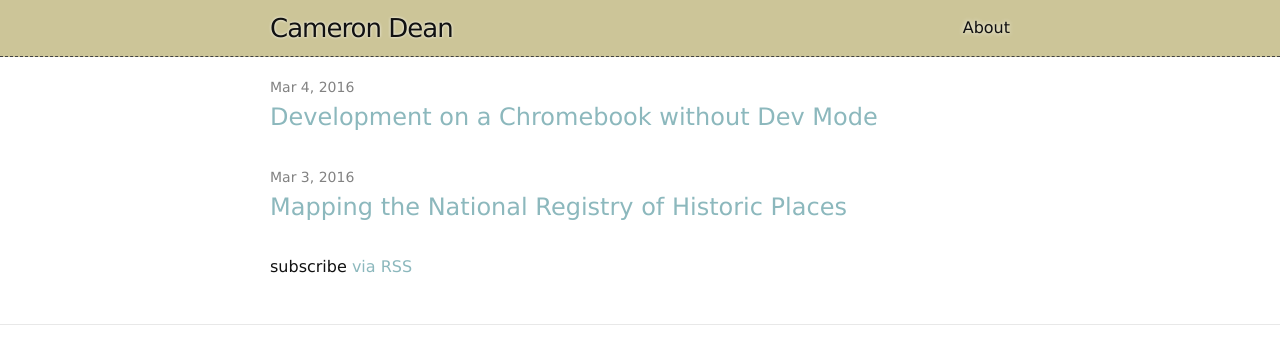
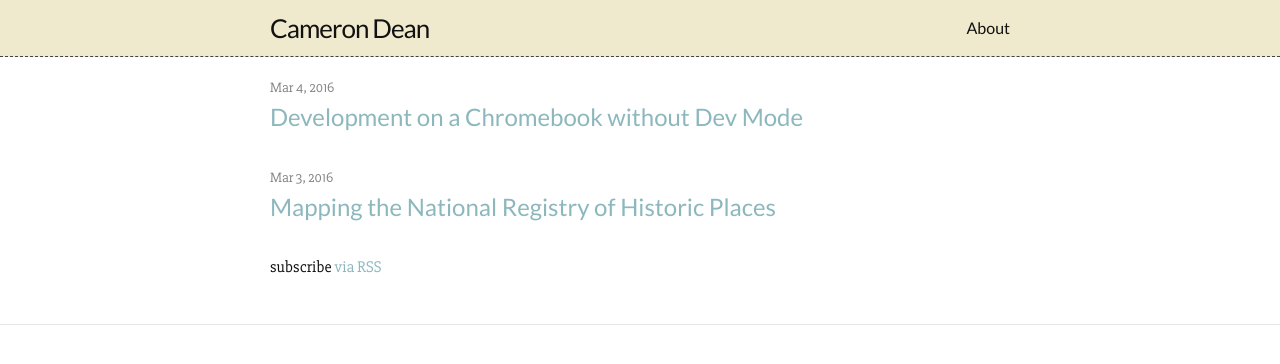
Before and after one commit to chdean/chdean.github.io, a Jekyll site: the page built from index.html, in a window 1280 px wide. Shown: the top 364 px of the page. Built offline with Jekyll 4.4.1, drawn with Linux system fonts in a browser that asks for light colours.

Commit message:
adjusted colors

```diff
--- a/_includes/head.html
+++ b/_includes/head.html
@@ -7,6 +7,7 @@
   <meta name="description" content="{% if page.excerpt %}{{ page.excerpt | strip_html | strip_newlines | truncate: 160 }}{% else %}{{ site.description }}{% endif %}">
 
   <link rel="stylesheet" href="{{ "/css/main.css" | prepend: site.baseurl }}">
+  <link href='https://fonts.googleapis.com/css?family=Slabo+27px|Lato' rel='stylesheet' type='text/css'>
   <link rel="canonical" href="{{ page.url | replace:'index.html','' | prepend: site.baseurl | prepend: site.url }}">
   <link rel="alternate" type="application/rss+xml" title="{{ site.title }}" href="{{ "/feed.xml" | prepend: site.baseurl | prepend: site.url }}">
 </head>
--- a/_sass/_base.scss
+++ b/_sass/_base.scss
@@ -83,6 +83,7 @@ li {
  */
 h1, h2, h3, h4, h5, h6 {
     font-weight: $base-font-weight;
+    font-family: $head-font-family;
 }
 
 
--- a/_sass/_layout.scss
+++ b/_sass/_layout.scss
@@ -13,8 +13,7 @@
 }
 
 .site-title {
-
-    text-shadow: white 0 0 3px;
+    font-family: $head-font-family;
     font-size: 26px;
     font-weight: 300;
     line-height: $header-height;
@@ -29,6 +28,7 @@
 }
 
 .site-nav {
+    font-family: $head-font-family;
     float: right;
     line-height: $header-height;
 
@@ -37,7 +37,6 @@
     }
 
     .page-link {
-        text-shadow: white 0 0 5px;
         color: $text-color;
         line-height: $base-line-height;
 
--- a/css/main.scss
+++ b/css/main.scss
@@ -6,14 +6,15 @@
 
 
 // Our variables
-$base-font-family: "Lucida Sans Unicode", "Lucida Grande", sans-serif;
+$head-font-family: 'Lato', sans-serif;
+$base-font-family: 'Slabo 27px', serif;
 $base-font-size:   16px;
 $base-font-weight: 400;
 $small-font-size:  $base-font-size * 0.875;
 $base-line-height: 1.5;
 
 $header-height:    56px;
-$header-bg-color:  #CCC598;
+$header-bg-color:  #efeace;
 
 $spacing-unit:     30px;
 
```
